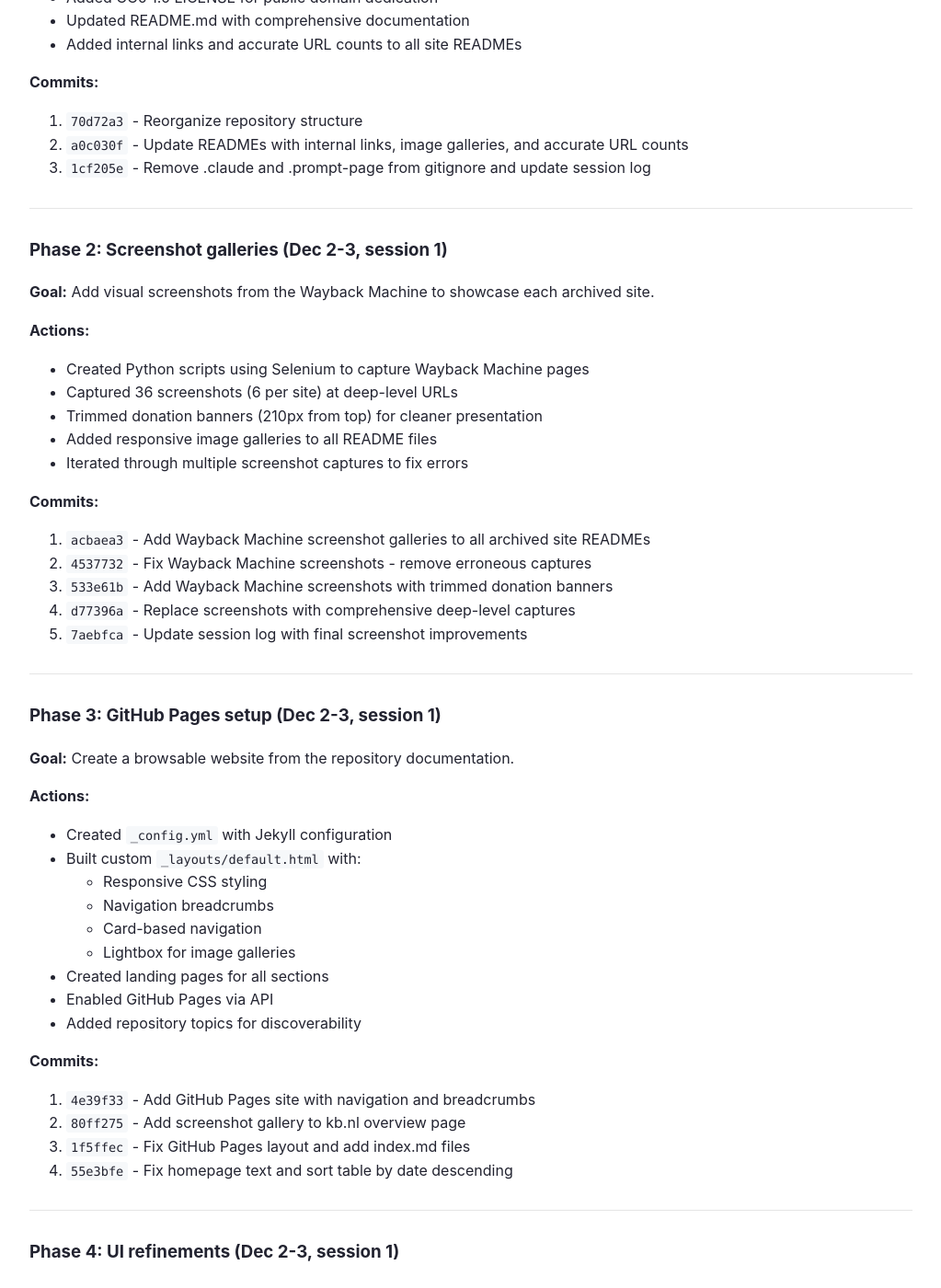
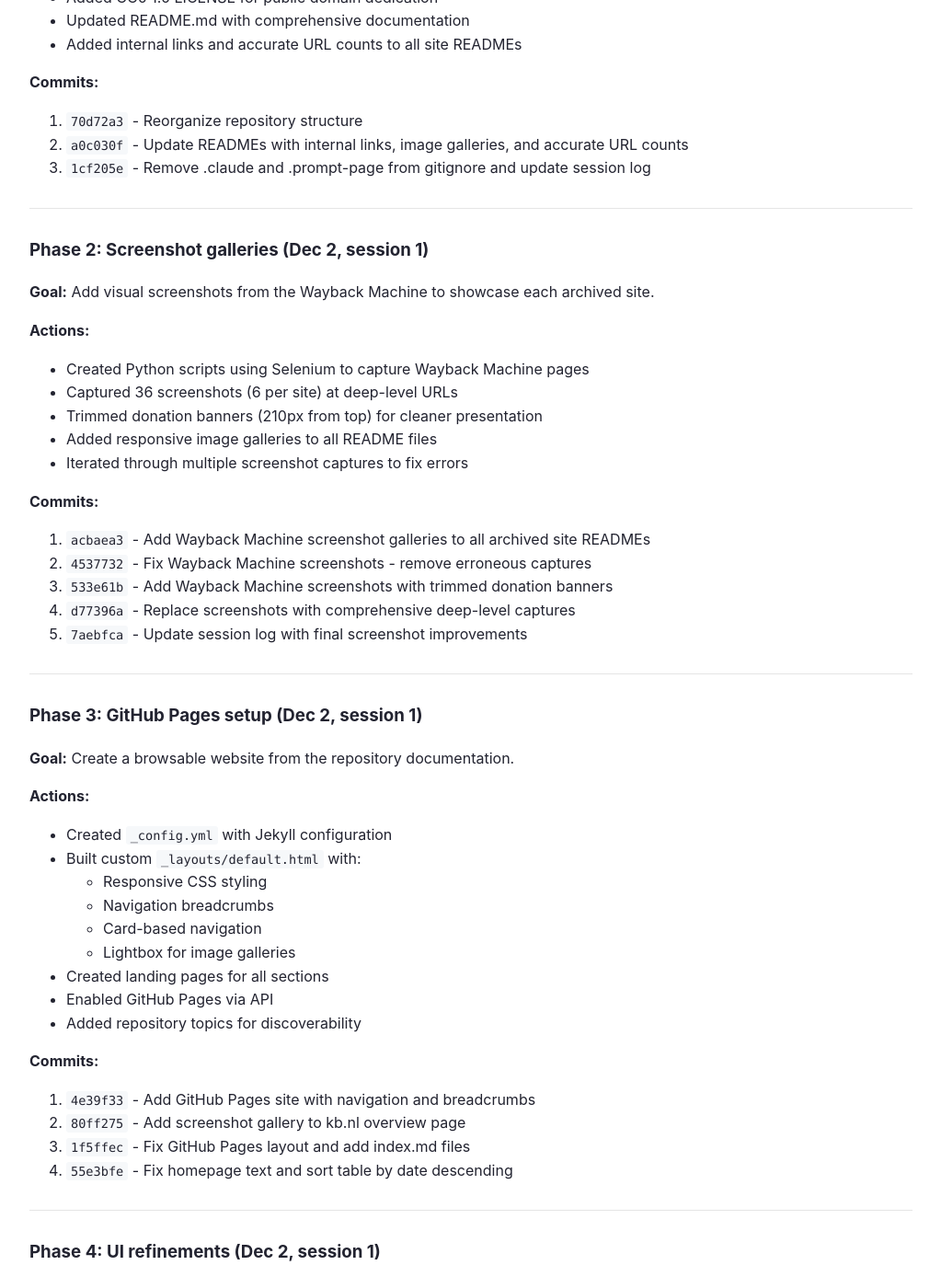
Before and after one commit to ookgezellig/SaveToWaybackMachine, a Jekyll site: the page built from how-this-site-was-built.md, in a window 1280 px wide and 1400 px high, scrolled down 1370 px. Shown: the whole window at 92% size, without its empty margins (128-1151 px from the left). Built offline with Jekyll 4.4.1, drawn with Linux system fonts in a browser that asks for light colours; some of the changed text lies outside the part shown.

Commit message:
Fix phase dates: all session 1 phases on Dec 2
🤖 Generated with [Claude Code](https://claude.com/claude-code)

Co-Authored-By: Claude <noreply@anthropic.com>

```diff
--- a/how-this-site-was-built.md
+++ b/how-this-site-was-built.md
@@ -57,7 +57,7 @@ This GitHub Pages site was created in multiple intensive sessions on December 2-
 
 ---
 
-### Phase 2: Screenshot galleries (Dec 2-3, session 1)
+### Phase 2: Screenshot galleries (Dec 2, session 1)
 
 **Goal:** Add visual screenshots from the Wayback Machine to showcase each archived site.
 
@@ -77,7 +77,7 @@ This GitHub Pages site was created in multiple intensive sessions on December 2-
 
 ---
 
-### Phase 3: GitHub Pages setup (Dec 2-3, session 1)
+### Phase 3: GitHub Pages setup (Dec 2, session 1)
 
 **Goal:** Create a browsable website from the repository documentation.
 
@@ -100,7 +100,7 @@ This GitHub Pages site was created in multiple intensive sessions on December 2-
 
 ---
 
-### Phase 4: UI refinements (Dec 2-3, session 1)
+### Phase 4: UI refinements (Dec 2, session 1)
 
 **Goal:** Polish the user interface and fix visual issues.
 
@@ -121,7 +121,7 @@ This GitHub Pages site was created in multiple intensive sessions on December 2-
 
 ---
 
-### Phase 5: Bug fixes & polish (Dec 2-3, session 1)
+### Phase 5: Bug fixes & polish (Dec 2, session 1)
 
 **Goal:** Fix remaining issues and improve content quality.
 
```
